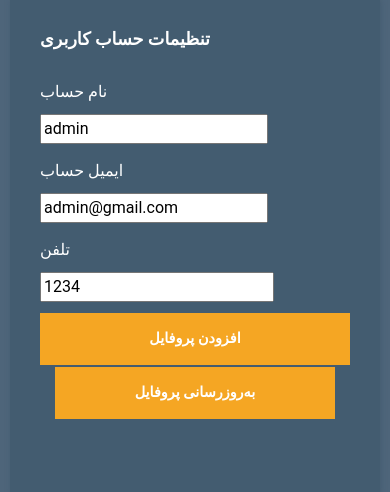
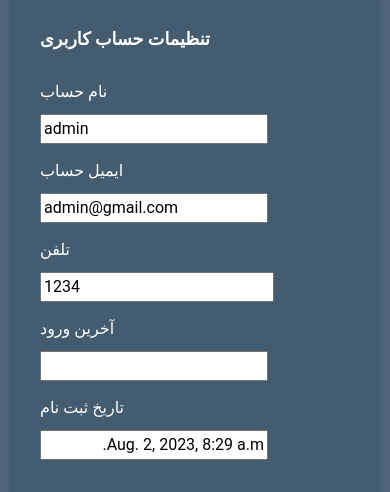
Before and after one commit to Hassanprogramming/crm-confige, a Django app: page /account/1/ in a window 390 px wide. Shown: the part 99-591 px from the top of the page. Run offline with Django 4.2, Linux system fonts and the light colour scheme; data comes from the database, SQL or seed files in the repository; some web fonts are replaced.

Commit message:
Update user_profile.html

```diff
--- a/account/templates/account/user_profile.html
+++ b/account/templates/account/user_profile.html
@@ -35,16 +35,31 @@
                   <br/>
                   {{ form.phone }}
                 </div>
-                <div class="col-xl-6 col-lg-6 col-md-12 mx-auto mb-4" style="margin-top: -20px;">
-                  <div class="custom-file mt-3 mb-3">
+                <div class="form-group col-lg-6">
+                  <label for="phone">آخرین ورود</label>
+                  <br/>
+                  <input type="text" dir="rtl" value="{{ request.user.last_login }}"/>
+                </div>
+                <div class="form-group col-lg-6">
+                  <label for="phone">تاریخ ثبت نام</label>
+                  <br/>
+                  <input type="text" dir="rtl" value="{{ users.date_created }}"/>
+                </div>
+                <div class="col-xl-6 col-lg-6 col-md-12 mx-auto mb-4" style="margin-top: 20px;">
+                  <div class="tm-product-img-edit mx-auto">
+                    {% if users.profile_img %}
+                        <a href="{{ users.profile_img.url }}" target="_blank">
+                            <img src="{{ users.profile_img.url }}" alt="تصویر پروفایل" style="border-radius: 50px" class="img-fluid d-block mx-auto">
+                        </a>
+                    {% else %}
+                        <img src="{% static 'images/placeholder-image.png' %}" alt="تصویر پروفایل" class="img-fluid d-block mx-auto">
+                    {% endif %}
+                    <i class="fas fa-cloud-upload-alt tm-upload-icon" onclick="document.getElementById('fileInput').click();"></i>
+                  </div>
+                  <div class="col-12">
                     <input id="fileInput" type="file" style="display:none;" name="profile_img" />
-                    <input
-                      type="button"
-                      name="profile_img"
-                      class="btn btn-primary btn-block mx-auto"
-                      value="افزودن پروفایل"
-                      onclick="document.getElementById('fileInput').click();"
-                    />
+                    <input type="button" name="profile_img" class="btn btn-primary btn-block mx-auto" value="تغییر پروفایل" style="margin-top: 20px;" onclick="document.getElementById('fileInput').click();"/>
+                  </div>
                 </div>
                 <div class="col-12" style="margin-bottom: 20px;">
                   <label class="tm-hide-sm">&nbsp;</label>
```
